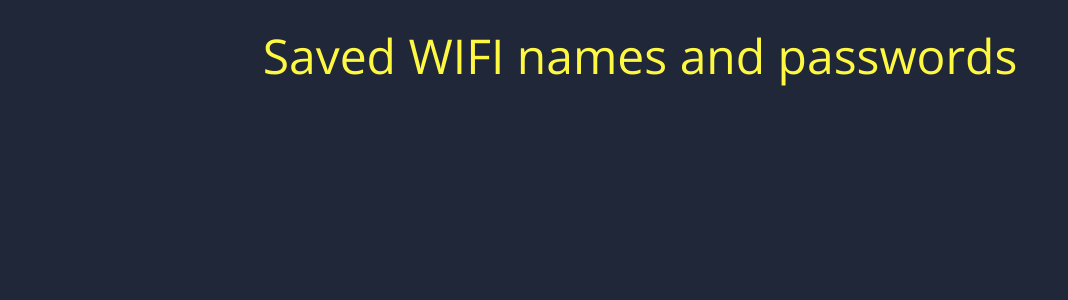
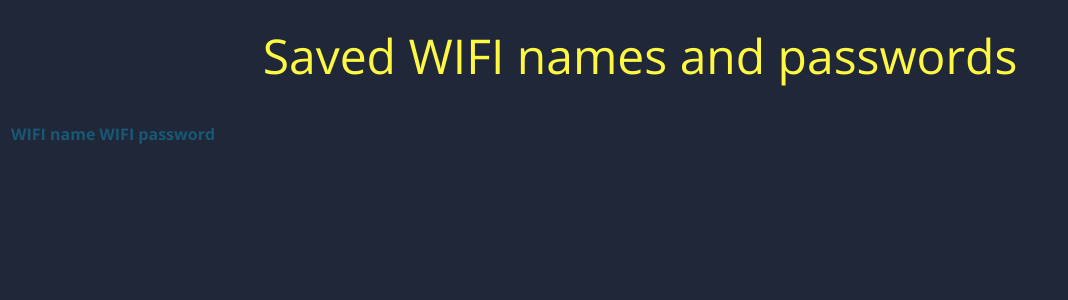
Before and after one commit to niteqela1/SiguriaNeInternet, a Flask app: page / in a window 1280 px wide. Shown: the top 300 px of the page, without its empty margins (0-1068 px from the left). Run offline with Flask 2, Linux system fonts and the light colour scheme; lists and menus that the app fills with data are empty; parts of the project's set-up code (start-up, migrations or seed data) failed here and were passed over.

Commit message:
Update index.html

```diff
--- a/Templates/index.html
+++ b/Templates/index.html
@@ -11,3 +11,10 @@
 </head>
 <body>
 <h1><span class="yellow">Saved WIFI names and passwords</span></h1>
+
+<table class="container">
+	<thead>
+		<tr>
+			<th><h1>WIFI name</h1></th>
+			<th><h1>WIFI password</h1></th>
+		</tr>
```
